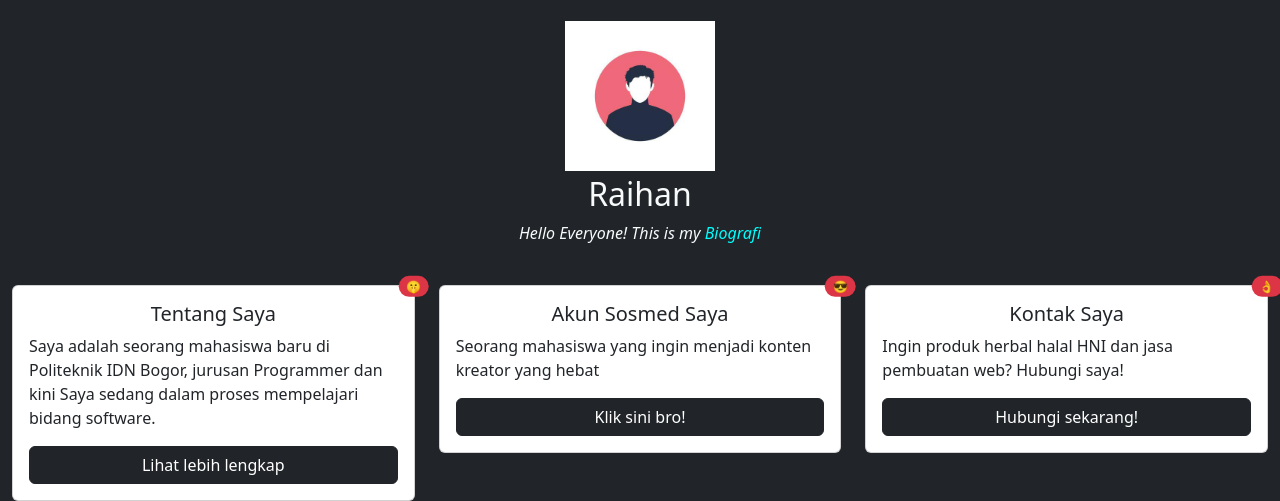
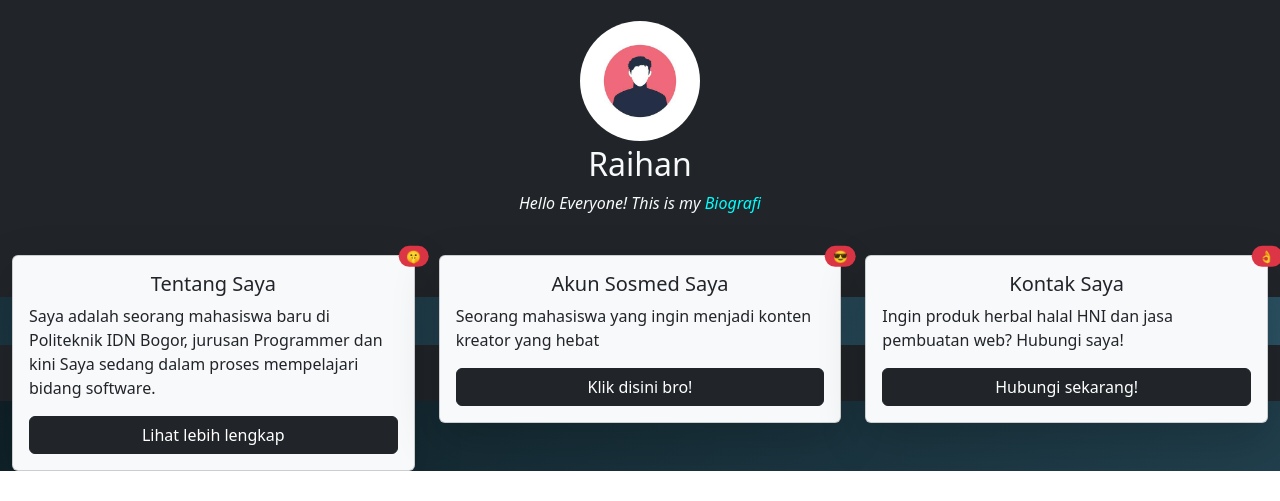
Before and after one commit to blipWo/My-Porto, a plain HTML site: page index.html in a window 1280 px wide. Shown: the part 559-1060 px from the top of the page. After the commit the page ends 1030 px from the top, so only its background shows below. Drawn offline with nearby package versions, Linux system fonts and the light colour scheme.

Commit message:
update kode

```diff
--- a/index.html
+++ b/index.html
@@ -5,8 +5,20 @@
     <meta name="viewport" content="width=device-width, initial-scale=1.0">
     <title>My First Homepage</title>
     <link href="https://cdn.jsdelivr.net/npm/bootstrap@5.3.7/dist/css/bootstrap.min.css" rel="stylesheet" integrity="sha384-LN+7fdVzj6u52u30Kp6M/trliBMCMKTyK833zpbD+pXdCLuTusPj697FH4R/5mcr" crossorigin="anonymous">
+    <link rel="stylesheet" href="https://cdn.jsdelivr.net/npm/bootstrap-icons@1.11.3/font/bootstrap-icons.min.css">
+    <style>
+        body {
+          background: linear-gradient(135deg, #0f2027, #2c5364);
+        }
+        .btn-dark:hover {
+  background-color: #0d6efd;
+  color: #fff;
+  transform: scale(1.05);
+  transition: 0.2s;
+}
+    </style>
 </head>
-<body class="bg-dark">
+<body class="text-light">
 <!-- Nav section start -->
  <nav class="navbar navbar-expand-lg navbar-dark bg-dark text-light sticky-top">
   <div class="container-fluid">
@@ -28,7 +40,7 @@
           </a>
           <ul class="dropdown-menu" aria-labelledby="navbarDropdown">
             <li><a class="dropdown-item" href="/contact">Contact</a></li>
-            <li><a class="dropdown-item" href="/gallery">Gallery</a></li>
+            <li><a class="dropdown-item" href="/skill">Skill</a></li>
             <li><a class="dropdown-item" href="/sosmed">Sosmed</a></li>
           </ul>
         </li>
@@ -77,14 +89,16 @@
   <!-- end of carousel images -->
   <div class="row text-center align-items-center mt-4">
     <div class="col-12">
-      <img src="asset/profile-image-of-man-avatar-for-social-networks-with-half-circle-fashion-bright-illustration-in-trendy-style-vector.png" alt="My Image" width="150" height="150"/>
-      <h2 class="mt-1">Raihan</h2>
+  <img src="asset/profile-image-of-man-avatar-for-social-networks-with-half-circle-fashion-bright-illustration-in-trendy-style-vector.png" class="rounded-circle" width="120" alt="Profile">
+  <div class="card-body">
+    <h2 class="mt-1">Raihan</h2>
       <i>Hello Everyone! This is my <span style="color: cyan;">Biografi</span></i>
+  </div>
     </div>
   </div>
   <div class="row text-dark mt-3">
   <div class="col-sm-4 g-4">
-    <div class="card">
+    <div class="card shadow-lg bg-light text-dark">
       <div class="card-body">
         <h5 class="card-title text-center">Tentang Saya</h5>
         <p class="card-text">Saya adalah seorang mahasiswa baru di Politeknik IDN Bogor, jurusan Programmer dan kini Saya sedang dalam proses mempelajari bidang software.</p>
@@ -96,11 +110,11 @@
     </div>
   </div>
   <div class="col-sm-4 g-4">
-    <div class="card">
+    <div class="card shadow-lg bg-light text-dark">
       <div class="card-body">
         <h5 class="card-title text-center">Akun Sosmed Saya</h5>
         <p class="card-text">Seorang mahasiswa yang ingin menjadi konten kreator yang hebat</p>
-        <a href="/sosmed" class="btn btn-dark d-block"> Klik sini bro!</a>
+        <a href="/sosmed" class="btn btn-dark d-block"> Klik disini bro!</a>
       </div>
       <span class="position-absolute top-0 start-100 translate-middle badge rounded-pill bg-danger">
     😎
@@ -108,7 +122,7 @@
     </div>
   </div>
   <div class="col-sm-4 g-4">
-    <div class="card">
+    <div class="card shadow-lg bg-light text-dark">
       <div class="card-body">
         <h5 class="card-title text-center">Kontak Saya</h5>
         <p class="card-text">Ingin produk herbal halal HNI dan jasa pembuatan web? Hubungi saya!</p>
@@ -122,7 +136,10 @@
 </div>
 </div>
 <!-- First Layout End -->
-
+<footer class="bg-dark text-light text-center py-3 mt-5">
+  &copy; 2025 Raihan | Follow me:
+  <a href="https://instagram.com/han.wo_" class="text-light ms-2"><i class="bi bi-instagram"></i></a>
+</footer>
     <script src="https://cdn.jsdelivr.net/npm/bootstrap@5.3.7/dist/js/bootstrap.bundle.min.js" integrity="sha384-ndDqU0Gzau9qJ1lfW4pNLlhNTkCfHzAVBReH9diLvGRem5+R9g2FzA8ZGN954O5Q" crossorigin="anonymous"></script>
 </body>
 </html>
```
Also changed, not shown: about/index.html (+1 -1 lines), contact/index.html (+1 -1 lines), skill/index.html (renamed from gallery/index.html, +2 -2 lines), sosmed/index.html (+5 -3 lines), 1 other file.
